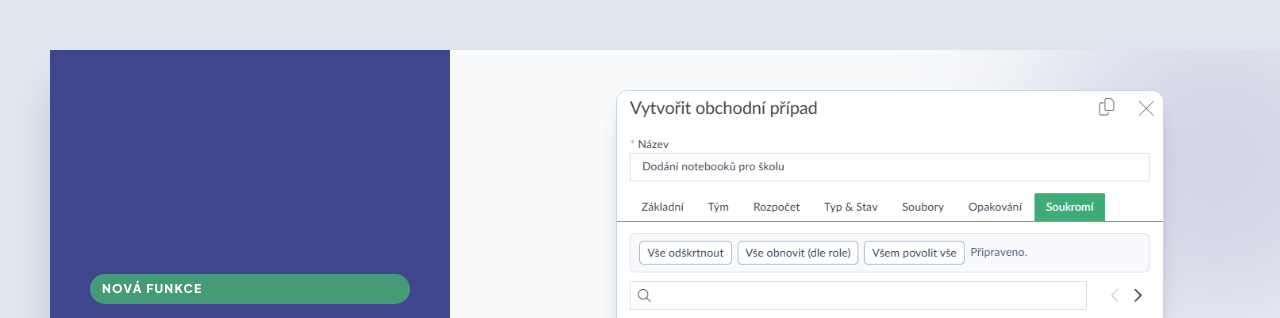
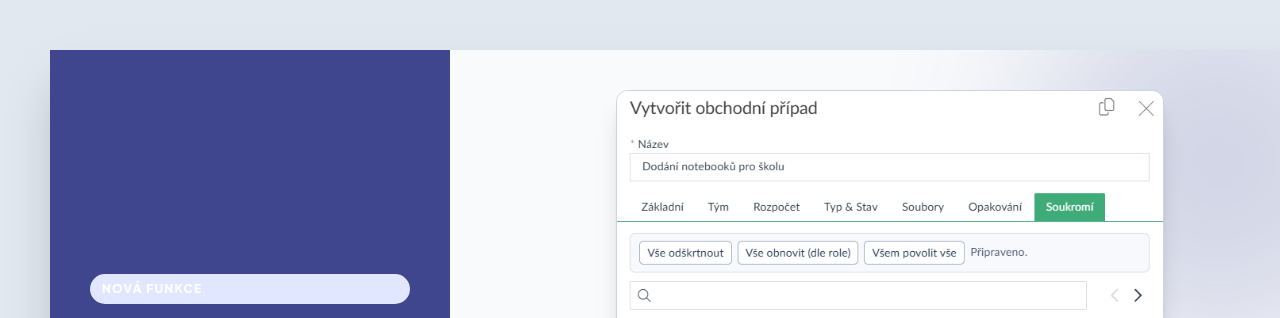
Before and after one commit to edsystemcz/privacy_bulk_actions_for_caflou, a browser extension: page docs/screenshots.html in a window 1280 px wide. Shown: the top 318 px of the page. Drawn offline with nearby package versions, Linux system fonts and the light colour scheme.

Commit message:
Update screenshots.html

```diff
--- a/docs/screenshots.html
+++ b/docs/screenshots.html
@@ -78,7 +78,7 @@
     <!-- SCREENSHOT 1: ÚVOD -->
     <div id="slide-1" class="screenshot-container">
         <div class="sidebar">
-            <div class="badge bg-[#469B77]">Nová funkce</div>
+            <div class="badge bg-indigo-100">Nová funkce</div>
             <h1 class="text-4xl font-extrabold mb-6 leading-tight">Hromadná správa práv v Caflou</h1>
             <p class="text-lg opacity-80 font-medium">
                 Přidejte do rozhraní tři chytrá tlačítka pro bleskové nastavení soukromí celého týmu.
```
